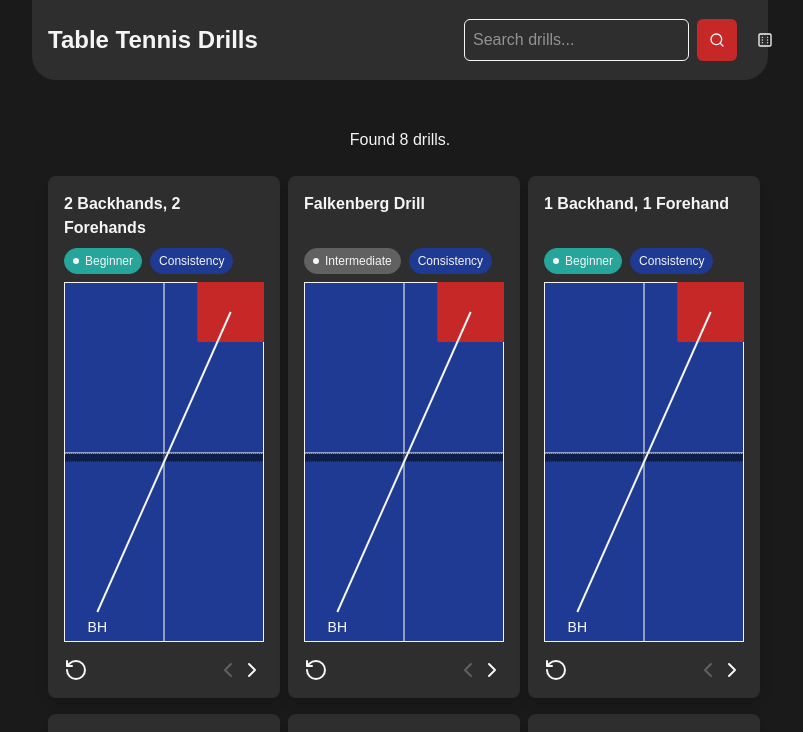
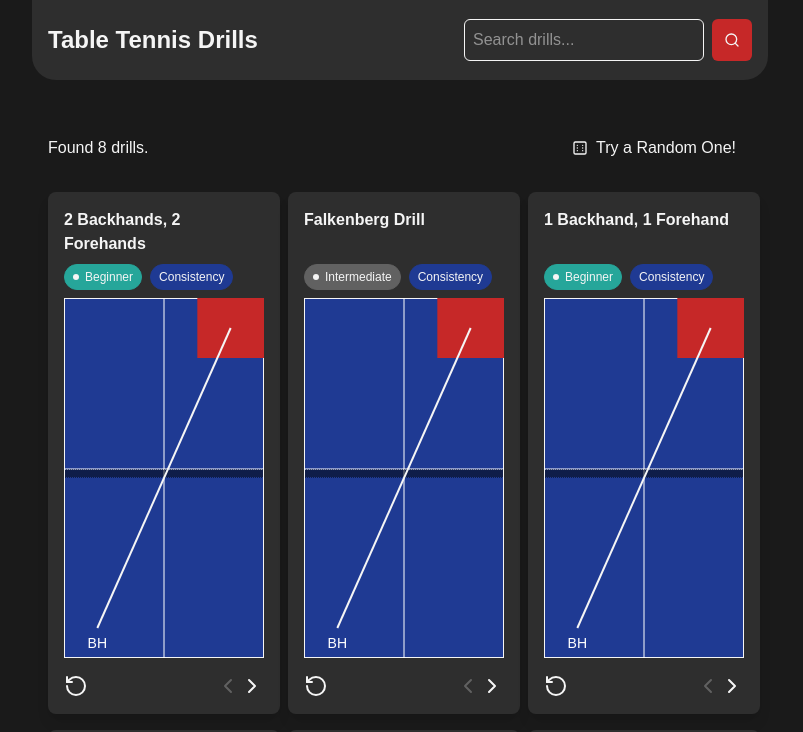
Before and after one commit to RowMur/ttdrills, a Next.js app: page / in a window 1280 px wide. Shown: the top 732 px of the page, without its empty margins (240-1043 px from the left). Built offline with nearby package versions, Linux system fonts and the light colour scheme.

Commit message:
feat: keep random selection just on search page

```diff
--- a/src/components/SearchResults.tsx
+++ b/src/components/SearchResults.tsx
@@ -28,9 +28,9 @@ export const SearchResults = () => {
 
   return (
     <>
-      <div className="text-center mb-6">
+      <div className="mb-6">
         {filteredDrills.length === 0 ? (
-          <div>
+          <div className="text-center ">
             <p className="mb-4">
               No drills found for &quot;{searchTerm}&quot;.
             </p>
@@ -43,25 +43,25 @@ export const SearchResults = () => {
             </p>
           </div>
         ) : (
-          <div>
-            <p className="mb-4">
-              Found {filteredDrills.length} drills
+          <div className="flex wrap flex-col sm:flex-row items-center justify-between">
+            <p>
+              Found {filteredDrills.length} drill
+              {filteredDrills.length === 1 ? "" : "s"}
               {searchTerm ? ` for "${searchTerm}"` : ""}.
             </p>
-            {searchTerm && (
+
             <button
               onClick={handleRandomDrill}
-                className="bg-green-600 text-white rounded-md hover:bg-green-700 hover:cursor-pointer px-4 py-2 transition-colors flex items-center justify-center gap-2 mx-auto mb-4"
+              className="bg-green-600 text-white rounded-md hover:bg-green-700 hover:cursor-pointer px-4 py-2 transition-colors flex items-center justify-center gap-2"
               title="Get a random drill from these results"
             >
               <Dice6 size={16} />
-                <span className="font-medium">Try a Random One!</span>
+              <span className="font-medium text-nowrap">Try a Random One!</span>
             </button>
-            )}
           </div>
         )}
       </div>
-      <div className="grid grid-cols-1 sm:grid-cols-2 md:grid-cols-3 gap-4 w-fit mx-auto">
+      <div className="grid grid-cols-1 min-[560px]:grid-cols-2 min-[800px]:grid-cols-3 gap-4 w-fit mx-auto">
         {filteredDrills.map((drill) => (
           <DrillCard key={drill.name} drill={drill} />
         ))}
--- a/src/components/Searchbox.tsx
+++ b/src/components/Searchbox.tsx
@@ -2,8 +2,7 @@
 
 import { SEARCH_KEY } from "@/constants";
 import { useSearchTerm } from "@/hooks/useSearchTerm";
-import { getRandomDrill } from "@/utils/drillSearch";
-import { Dice6, Search } from "lucide-react";
+import { Search } from "lucide-react";
 import { useRouter } from "next/navigation";
 import { useCallback, useState } from "react";
 
@@ -23,24 +22,6 @@ export const Searchbox = () => {
     },
     [router]
   );
-
-  const handleRandomDrill = useCallback(() => {
-    const randomDrill = getRandomDrill(searchInput);
-    if (randomDrill) {
-      router.push(`/drills/${randomDrill.slug}`);
-    } else {
-      // If no matching drills found, redirect to search results page to show the "no results" message
-      if (searchInput.trim()) {
-        router.push(`/?${SEARCH_KEY}=${encodeURIComponent(searchInput)}`);
-      } else {
-        // If empty search, pick any random drill
-        const anyRandomDrill = getRandomDrill("");
-        if (anyRandomDrill) {
-          router.push(`/drills/${anyRandomDrill.slug}`);
-        }
-      }
-    }
-  }, [searchInput, router]);
 
   return (
     <div className="flex gap-2 w-72">
@@ -63,13 +44,6 @@ export const Searchbox = () => {
       >
         <Search size={16} />
       </button>
-      <button
-        onClick={handleRandomDrill}
-        className="bg-blue-600 text-white rounded-md hover:bg-blue-700 hover:cursor-pointer px-3 transition-colors"
-        title="Get a random drill based on your search"
-      >
-        <Dice6 size={16} />
-      </button>
     </div>
   );
 };
```
Lines whose indentation alone changed are shown as unchanged.
